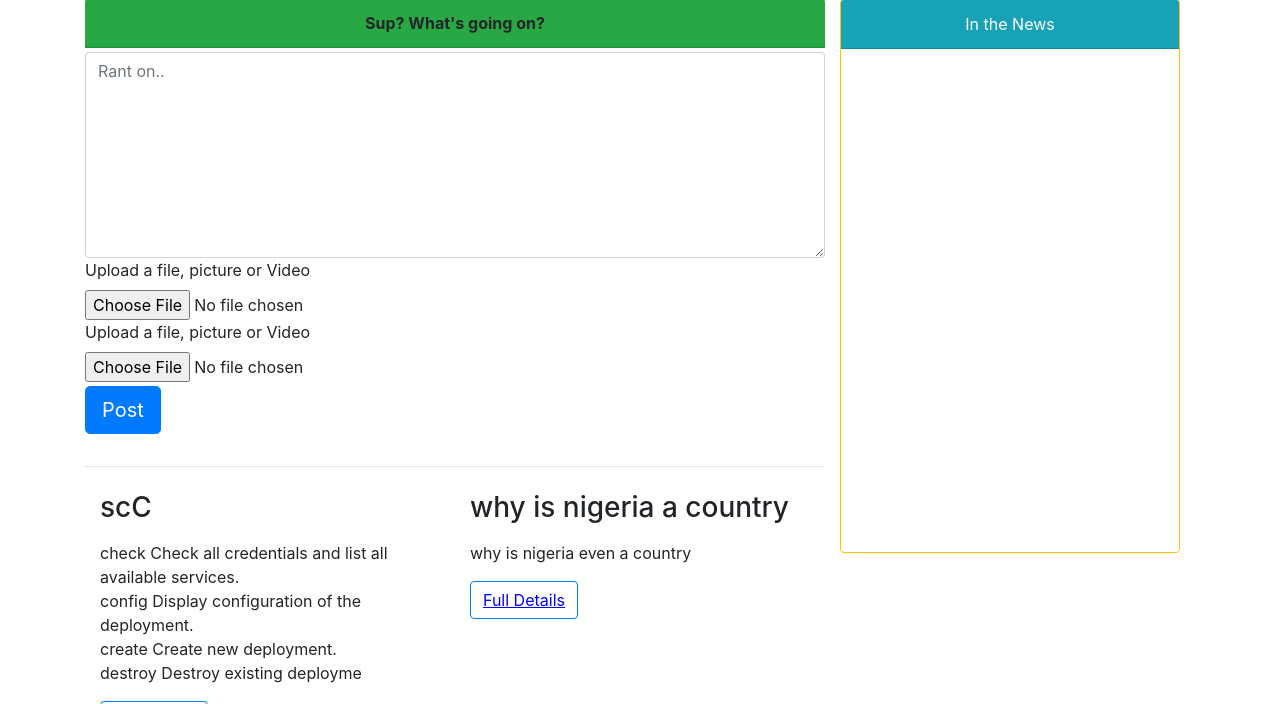
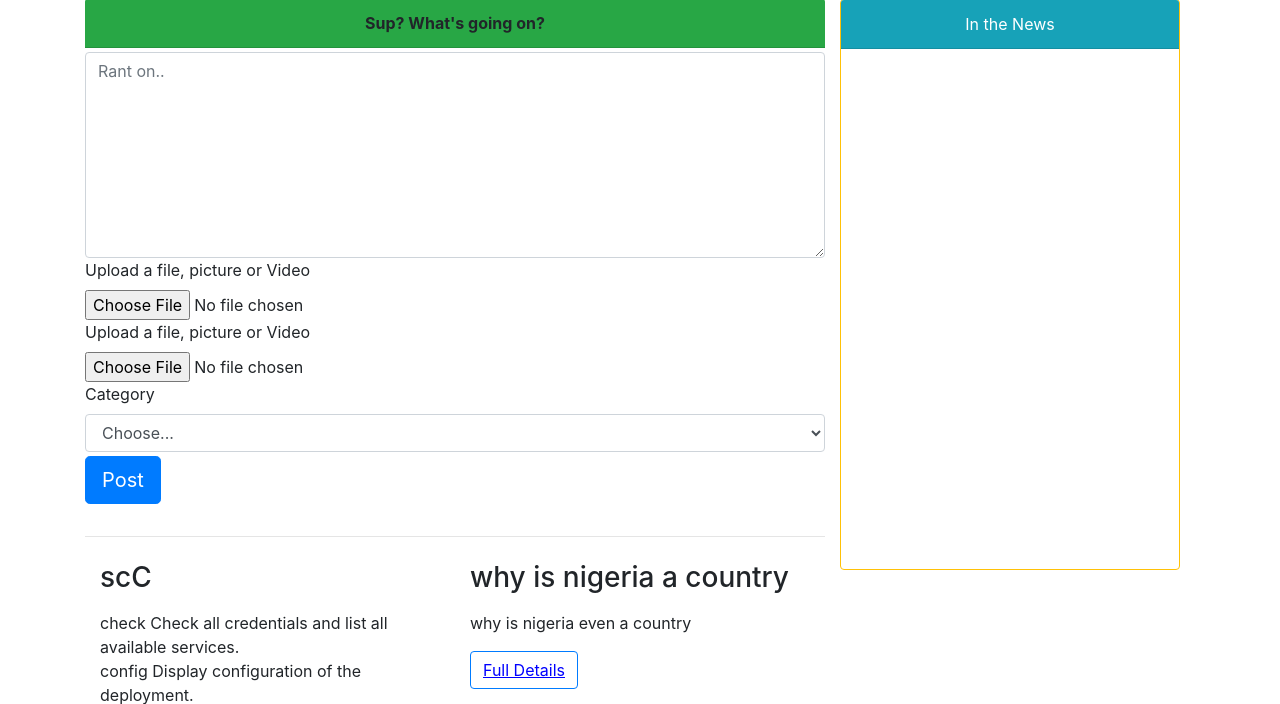
Before and after one commit to dolastack/naijarants, a Django app: page / in a window 1280 px wide. Shown: the part 65-769 px from the top of the page. Run offline with Django 3.2, Linux system fonts and the light colour scheme; data comes from the database, SQL or seed files in the repository; parts of the project's set-up code (start-up, migrations or seed data) failed here and were passed over; some libraries are stand-ins or nearby versions.

Commit message:
category choser

```diff
--- a/templates/index.html
+++ b/templates/index.html
@@ -24,6 +24,11 @@
                   <label for="exampleFormControlFile2">Upload a file, picture or Video </label>
                   <input type="file" class="form-control-file" id="exampleFormControlFile2">
 
+                  <label for="inputState">Category</label>
+                   <select id="inputState" class="form-control">
+                    <option selected>Choose...</option>
+                   <option>...</option>
+                  </select>
                    <button type="submit" class="btn btn-primary  btn-lg mt-1">Post</button>
                 </div>
 
```
